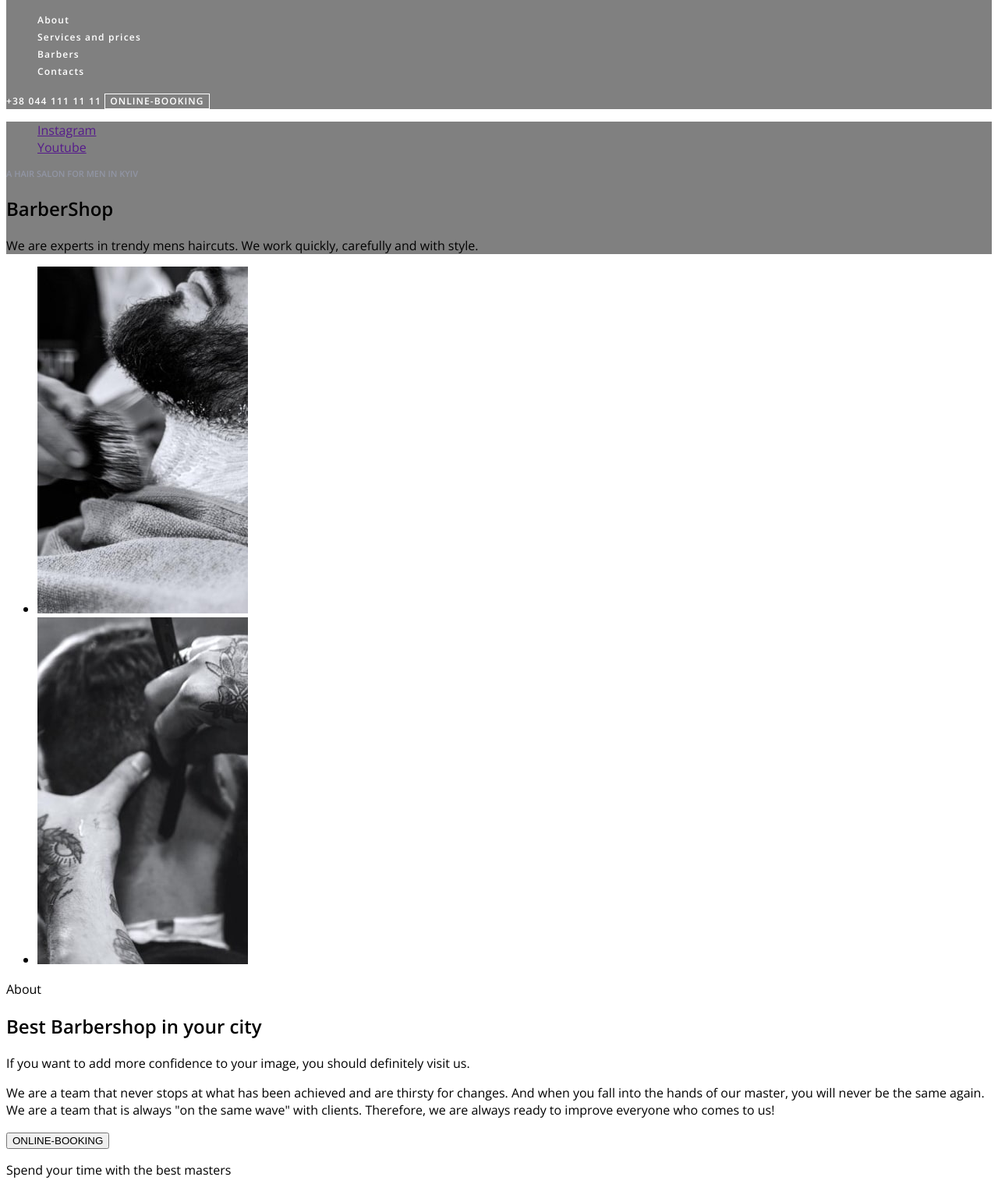
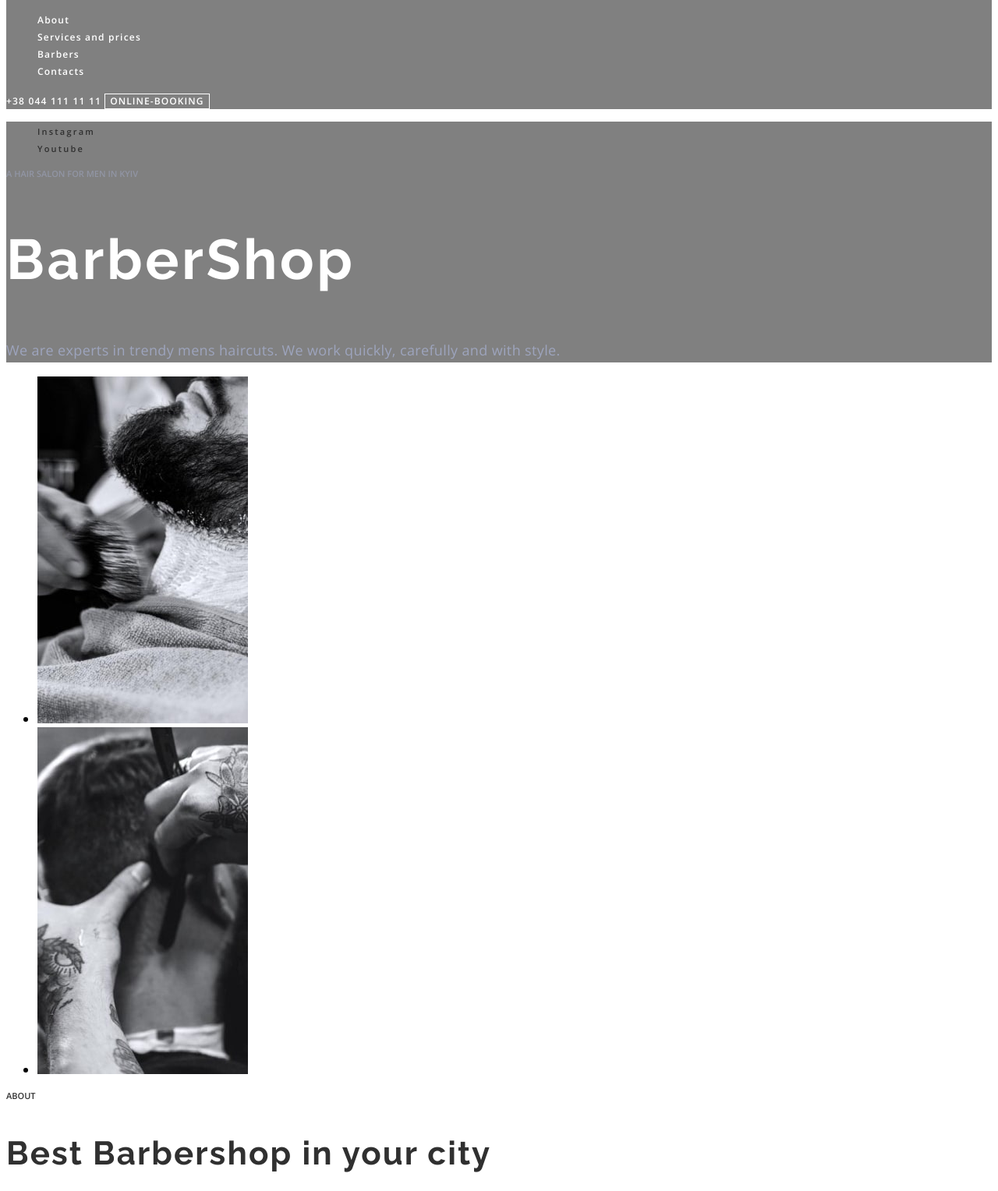
Before and after one commit to ArtemBielyi/barbershop, a plain HTML site: page index.html in a window 1280 px wide. Shown: the part 72-1600 px from the top of the page at 78% size. Drawn offline with nearby package versions, Linux system fonts and the light colour scheme.

Commit message:
добавляє змінні в css

```diff
--- a/css/style.css
+++ b/css/style.css
@@ -1,3 +1,10 @@
+:root {
+  --main-title-color: #ffffff;
+  --main-btn-color: #ffffff;
+  --secondary-title-color: #303030;
+  --secondary-btn-color: #303030;
+  --accent-color: #ff6c00;
+}
 body {
   font-family: "Open Sans", sans-serif;
 }
@@ -6,6 +13,17 @@ body {
 }
 .link {
   text-decoration: none;
+}
+.btn {
+  font-family: inherit;
+  font-weight: 600;
+  font-size: 12px;
+  line-height: 1.33;
+  letter-spacing: 0.09em;
+  text-transform: uppercase;
+  cursor: pointer;
+  background-color: transparent;
+  border: 1px solid #ffffff;
 }
 /* -------------------------header------------------------- */
 .header {
@@ -17,12 +35,12 @@ body {
   font-size: 12px;
   line-height: 1.33;
   letter-spacing: 0.1em;
-  color: #ffffff;
+  color: var(--main-title-color);
 }
 
 .nav-link:hover,
 .nav-link:focus {
-  color: #ff6c00;
+  color: var(--accent-color);
 }
 .header-tel {
   font-weight: 600;
@@ -31,46 +49,89 @@ body {
   letter-spacing: 0.1em;
   text-transform: uppercase;
 
-  color: #ffffff;
+  color: var(--main-title-color);
 }
 .header-btn {
-  font-family: inherit;
-  font-weight: 600;
-  font-size: 12px;
-  line-height: 1.33;
-  letter-spacing: 0.09em;
-  text-transform: uppercase;
-  color: #ffffff;
-  cursor: pointer;
-  background-color: transparent;
-  border: 1px solid #ffffff;
+  color: var(--main-btn-color);
 }
+
 .header-btn:hover,
 .header-btn:focus {
-  border-color: #ff6c00;
+  border-color: var(--accent-color);
 }
 /* ----------------------------header----------------------- */
 /* ----------------------------hero---------------------- */
 .hero {
   background-color: gray;
 }
-.hero-list {
+
+.hero-link {
+  font-weight: 600;
+  font-size: 11px;
+  line-height: 1.36;
+  letter-spacing: 0.2em;
+  color: #303030;
 }
-.list {
-}
-.hero-list-item {
-}
-.hero-link {
+.hero-link:hover,
+.hero-link:focus {
+  color: var(--accent-color);
 }
 .hero-text {
   font-weight: 600;
   font-size: 11px;
   line-height: 1.36;
   text-transform: uppercase;
-
   color: rgba(157, 164, 189, 0.6);
 }
 .hero-title {
+  font-family: "Raleway", sans-serif;
+  font-weight: 700;
+  font-size: 72px;
+  line-height: 1.18;
+  letter-spacing: 0.05em;
+  color: var(--main-title-color);
 }
 .hero-description {
+  font-size: 18px;
+  line-height: 1.66;
+  letter-spacing: 0.02em;
+  color: #9da4bd;
 }
+/* ----------------------------hero---------------------- */
+/* ---------------------about------------------------- */
+.about-title {
+  font-weight: 600;
+  font-size: 11px;
+  line-height: 1.36;
+  text-transform: uppercase;
+
+  color: #303030;
+}
+.about-sub-title {
+  font-family: "Raleway", sans-serif;
+  font-weight: 700;
+  font-size: 42px;
+  line-height: 1.16;
+  letter-spacing: 0.05em;
+  color: #303030;
+}
+.about-description {
+  font-size: 18px;
+  line-height: 1.66;
+  letter-spacing: 0.02em;
+  color: #555555;
+}
+.about-text {
+  font-size: 14px;
+  line-height: 1.85;
+  letter-spacing: 0.02em;
+  color: #555555;
+}
+.about-btn {
+  color: var(--secondary-btn-color);
+}
+
+.about-btn:hover,
+.about-btn:focus {
+  border-color: var(--accent-color);
+}
--- a/index.html
+++ b/index.html
@@ -29,7 +29,7 @@
         </ul>
       </nav>
       <a href="tel:+380441111111" class="header-tel link">+38 044 111 11 11</a>
-      <button type="button" class="header-btn">Online-booking</button>
+      <button type="button" class="header-btn btn">Online-booking</button>
     </header>
     <main>
       <!-- hero -->
@@ -40,7 +40,7 @@
               href=""
               target="_blank"
               rel="noopener noreferrer"
-              class="hero-link"
+              class="hero-link link"
               >Instagram</a
             >
           </li>
@@ -49,14 +49,14 @@
               href=""
               target="_blank"
               rel="noopener noreferrer"
-              class="hero-link"
+              class="hero-link link"
               >Youtube</a
             >
           </li>
         </ul>
 
-        <p class="hero-text" >A hair salon for men in Kyiv</p>
-        <h1 class="hero-title" >BarberShop</h1>
+        <p class="hero-text">A hair salon for men in Kyiv</p>
+        <h1 class="hero-title">BarberShop</h1>
         <p class="hero-description">
           We are experts in trendy mens haircuts. We work quickly, carefully and
           with style.
@@ -72,20 +72,20 @@
             <img src="./images/img2(2)-min.jpg" alt="haircut" width="270" />
           </li>
         </ul>
-        <p>About</p>
-        <h2>Best Barbershop in your city</h2>
-        <p>
+        <h2 class="about-title">About</h2>
+        <h3 class="about-sub-title">Best Barbershop in your city</h3>
+        <p class="about-description">
           If you want to add more confidence to your image, you should
           definitely visit us.
         </p>
-        <p>
+        <p class="about-text">
           We are a team that never stops at what has been achieved and are
           thirsty for changes. And when you fall into the hands of our master,
           you will never be the same again. We are a team that is always "on the
           same wave" with clients. Therefore, we are always ready to improve
           everyone who comes to us!
         </p>
-        <button type="button">ONLINE-BOOKING</button>
+        <button type="button" class="about-btn btn">ONLINE-BOOKING</button>
       </section>
       <section>
         <p>Spend your time with the best masters</p>
```
